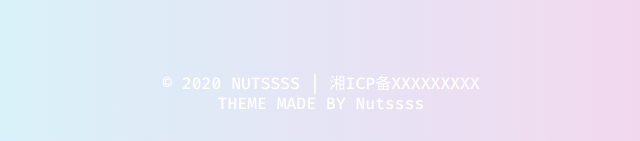
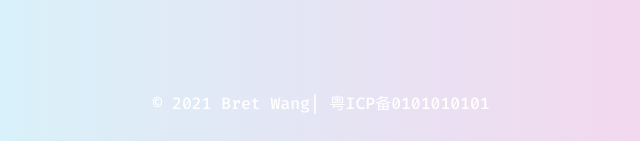
Before and after one commit to taiguiwang/Bret, a plain HTML site: page ShouYe/index-1.0.html in a window 1280 px wide. Shown: the part 656-797 px from the top of the page, 319-959 px from the left. Drawn offline with Linux system fonts and the light colour scheme.

Commit message:
修改联系页面

```diff
--- a/ShouYe/index-1.0.html
+++ b/ShouYe/index-1.0.html
@@ -5,7 +5,7 @@
     <meta charset="UTF-8">
     <meta name="viewport" content="width=device-width,initial-scale=1.0,maximum-scale=1.0,minimum-scale=1.0,user-scalable=no">
 
-    <title>程序员个人博客简历html模板 www.bootstrapmb.com</title>
+    <title>@联系我</title>
 
     <link rel="stylesheet" type="text/css" href="./FiraCode.css">
     <link rel="stylesheet" type="text/css" href="./nutssss.css">
@@ -107,8 +107,7 @@
 
     <!-- 页脚 -->
     <div id="footer">
-        <p>© 2020 NUTSSSS | <a href="http://beian.miit.gov.cn">湘ICP备XXXXXXXXX</a></p>
-        <p>THEME MADE BY <a href="http://www.bootstrapmb.com/">Nutssss</a></p>
+        <p>© 2021 Bret Wang| 粤ICP备0101010101</p>
     </div>
 </body>
 
```
